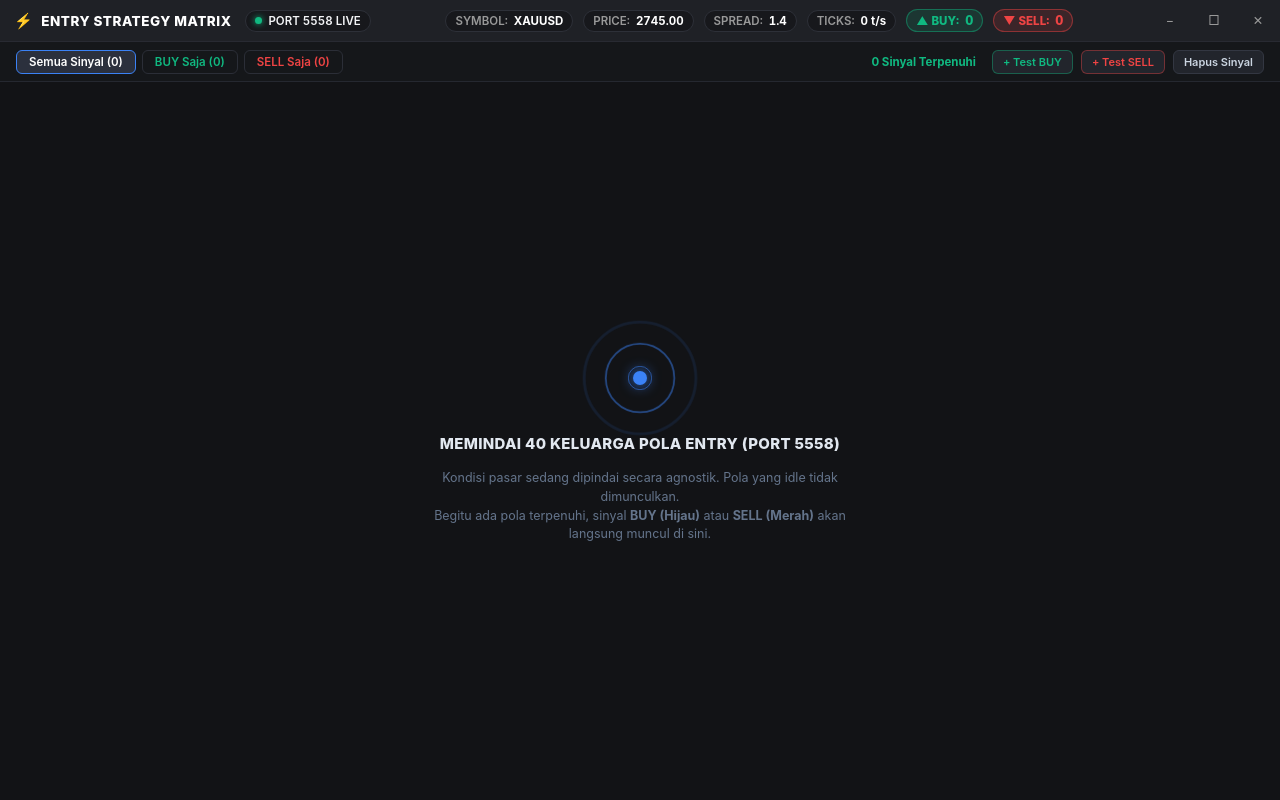
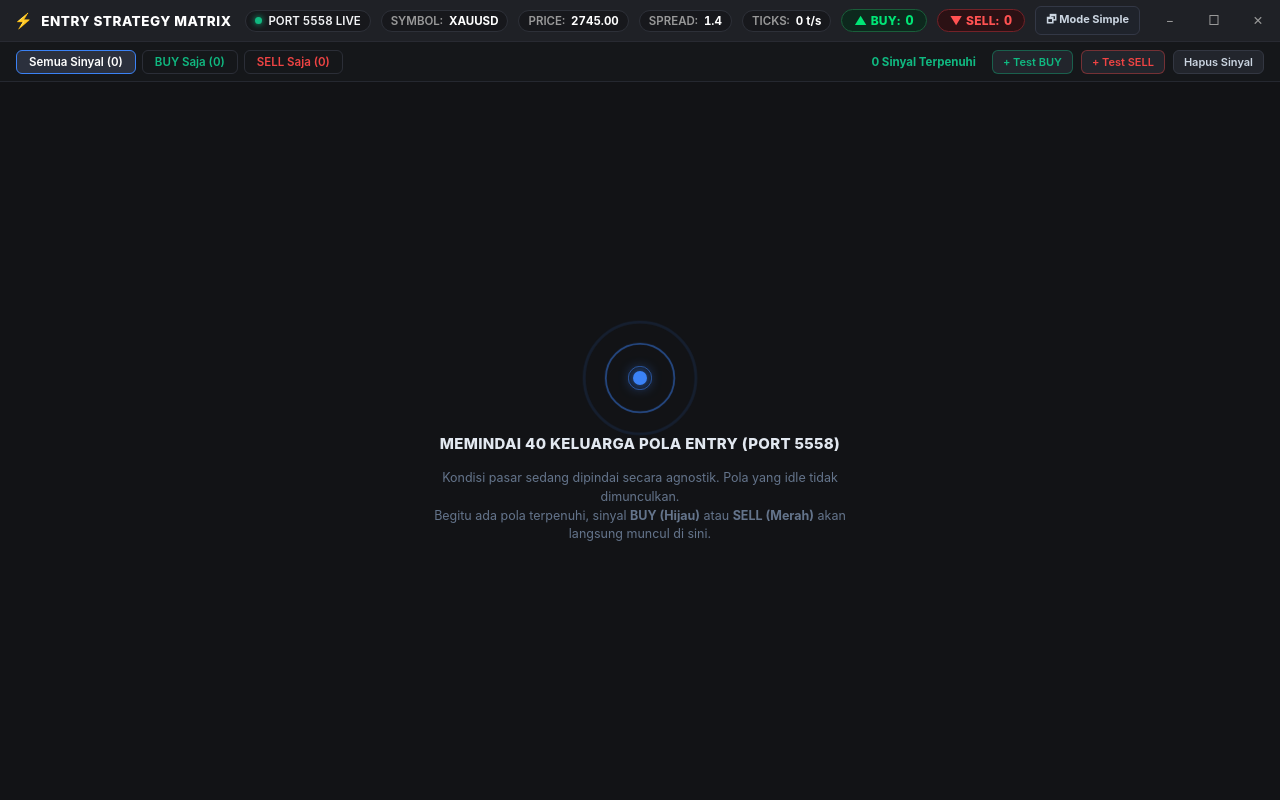
Before and after one commit to amfitrite/Entry-Strategy, a Python web app: template entrystrategy/gui/templates/index.html in a window 1280 px wide. Run offline with Jinja, Linux system fonts and the light colour scheme; the template is opened without the code that fills it, so the values that code supplies are empty.

Commit message:
feat(gui): add ultra-compact Simple Mode pinned near taskbar matching exact BUY/SELL pill design

```diff
--- a/entrystrategy/gui/templates/index.html
+++ b/entrystrategy/gui/templates/index.html
@@ -107,15 +107,120 @@
     .pill-yellow .pill-dot { background: var(--accent-yellow); box-shadow: 0 0 6px var(--accent-yellow); }
 
     .pill-buy-stat {
-      background: rgba(16, 185, 129, 0.14);
-      border: 1px solid rgba(16, 185, 129, 0.45);
-      color: var(--accent-green);
+      background: #0d281d;
+      border: 1px solid #1a5e3a;
+      color: #00e676;
+      border-radius: 9999px;
+      padding: 3px 12px;
+      font-size: 12px;
+      font-weight: 800;
+      letter-spacing: 0.2px;
+      display: inline-flex;
+      align-items: center;
+      gap: 5px;
+      cursor: default;
     }
 
     .pill-sell-stat {
-      background: rgba(239, 68, 68, 0.14);
-      border: 1px solid rgba(239, 68, 68, 0.45);
-      color: var(--accent-red);
+      background: #2b1114;
+      border: 1px solid #732228;
+      color: #ff5252;
+      border-radius: 9999px;
+      padding: 3px 12px;
+      font-size: 12px;
+      font-weight: 800;
+      letter-spacing: 0.2px;
+      display: inline-flex;
+      align-items: center;
+      gap: 5px;
+      cursor: default;
+    }
+
+    .btn-simple-toggle {
+      background: #1f232b;
+      border: 1px solid #333846;
+      color: #cbd5e1;
+      padding: 4px 10px;
+      border-radius: 6px;
+      font-size: 11px;
+      font-weight: 700;
+      cursor: pointer;
+      display: inline-flex;
+      align-items: center;
+      gap: 5px;
+      margin-right: 8px;
+      transition: all 0.15s;
+    }
+    .btn-simple-toggle:hover {
+      background: #2b303c;
+      color: #fff;
+      border-color: #4f566b;
+    }
+
+    /* --- Simple Mode (Compact Taskbar Mini-Bar) --- */
+    body.simple-mode {
+      background: transparent !important;
+      overflow: hidden !important;
+    }
+    body.simple-mode .app-header,
+    body.simple-mode .filter-bar,
+    body.simple-mode .viewport,
+    body.simple-mode .modal-backdrop {
+      display: none !important;
+    }
+    .simple-bar-container {
+      display: none;
+      width: 100vw;
+      height: 100vh;
+      align-items: center;
+      justify-content: space-between;
+      gap: 8px;
+      background: #111317;
+      border: 1px solid #2a2e3b;
+      border-radius: 8px;
+      padding: 0 8px;
+      box-sizing: border-box;
+      -webkit-app-region: drag;
+      user-select: none;
+    }
+    body.simple-mode .simple-bar-container {
+      display: flex;
+    }
+    .simple-pills-row {
+      display: flex;
+      align-items: center;
+      gap: 8px;
+      -webkit-app-region: drag;
+    }
+    .simple-actions {
+      display: flex;
+      align-items: center;
+      gap: 4px;
+      -webkit-app-region: no-drag;
+    }
+    .simple-toggle-btn {
+      width: 24px;
+      height: 24px;
+      border-radius: 5px;
+      border: 1px solid #2f3442;
+      background: #1c1e26;
+      color: #8f96a3;
+      display: flex;
+      align-items: center;
+      justify-content: center;
+      cursor: pointer;
+      font-size: 12px;
+      font-weight: 700;
+      transition: all 0.15s;
+    }
+    .simple-toggle-btn:hover {
+      background: #272b38;
+      color: #fff;
+    }
+    .simple-toggle-btn.simple-close-btn:hover {
+      background: #e81123;
+      color: #fff;
+      border-color: #e81123;
     }
 
     .header-right {
@@ -706,11 +811,30 @@
     </div>
 
     <div class="header-right">
+      <button class="btn-simple-toggle" onclick="toggleSimpleMode()" title="Beralih ke Mode Simple (Hanya muncul 2 kotak sinyal di taskbar)">🗗 Mode Simple</button>
       <div class="win-btn" onclick="winMin()">&#8722;</div>
       <div class="win-btn" onclick="winMax()">&#9633;</div>
       <div class="win-btn close" onclick="winClose()">&#10005;</div>
     </div>
   </header>
+
+  <!-- Ultra-Compact Simple Mode Bar (Pinned near Windows Taskbar) -->
+  <div class="simple-bar-container" id="simpleModeBar">
+    <div class="simple-pills-row">
+      <div class="pill-buy-stat" id="simpleBuyPill" title="Sinyal BUY Terpenuhi (Aktif / Total Sesi)">
+        <span style="font-weight:800;">▲ BUY:</span>
+        <strong id="simpleBuyCount" style="font-size:12px; font-weight:800;">0 (Tot: 0)</strong>
+      </div>
+      <div class="pill-sell-stat" id="simpleSellPill" title="Sinyal SELL Terpenuhi (Aktif / Total Sesi)">
+        <span style="font-weight:800;">▼ SELL:</span>
+        <strong id="simpleSellCount" style="font-size:12px; font-weight:800;">0 (Tot: 0)</strong>
+      </div>
+    </div>
+    <div class="simple-actions">
+      <button class="simple-toggle-btn" onclick="toggleSimpleMode()" title="Kembali ke Mode Penuh Matrix (Restore Window)">⤢</button>
+      <button class="simple-toggle-btn simple-close-btn" onclick="winClose()" title="Tutup Aplikasi">✕</button>
+    </div>
+  </div>
 
   <!-- Filter & Action Strip -->
   <div class="filter-bar">
@@ -978,6 +1102,25 @@
       if (e.key === 'Escape') closeModalDirect();
     });
 
+    let isSimpleMode = false;
+
+    async function toggleSimpleMode() {
+      isSimpleMode = !isSimpleMode;
+      if (isSimpleMode) {
+        document.body.classList.add('simple-mode');
+      } else {
+        document.body.classList.remove('simple-mode');
+      }
+
+      if (window.pywebview && window.pywebview.api && window.pywebview.api.toggle_simple_mode) {
+        try {
+          await window.pywebview.api.toggle_simple_mode(isSimpleMode);
+        } catch (e) {
+          console.error("Error invoking toggle_simple_mode:", e);
+        }
+      }
+    }
+
     async function syncState() {
       try {
         if (window.pywebview && window.pywebview.api) {
@@ -1007,10 +1150,22 @@
             const totBuy = state.stats.total_buy || 0;
             const totSell = state.stats.total_sell || 0;
 
+            const buyText = `${buyCnt} (Tot: ${totBuy})`;
+            const sellText = `${sellCnt} (Tot: ${totSell})`;
+
             const buyEl = document.getElementById('headerBuyCount');
             const sellEl = document.getElementById('headerSellCount');
-            if (buyEl) buyEl.innerText = `${buyCnt} (Tot: ${totBuy})`;
-            if (sellEl) sellEl.innerText = `${sellCnt} (Tot: ${totSell})`;
+            if (buyEl) buyEl.innerText = buyText;
+            if (sellEl) sellEl.innerText = sellText;
+
+            const sBuyEl = document.getElementById('simpleBuyCount');
+            const sSellEl = document.getElementById('simpleSellCount');
+            if (sBuyEl) sBuyEl.innerText = buyText;
+            if (sSellEl) sSellEl.innerText = sellText;
+
+            if (window.pywebview.api.update_taskbar_title) {
+              window.pywebview.api.update_taskbar_title(`▲ BUY: ${buyText}`, `▼ SELL: ${sellText}`);
+            }
 
             const bAll = document.getElementById('btnFilterAll');
             const bBuy = document.getElementById('btnFilterBuy');
```
Also changed, not shown: entrystrategy/gui/app.py (+76 -1 lines).
